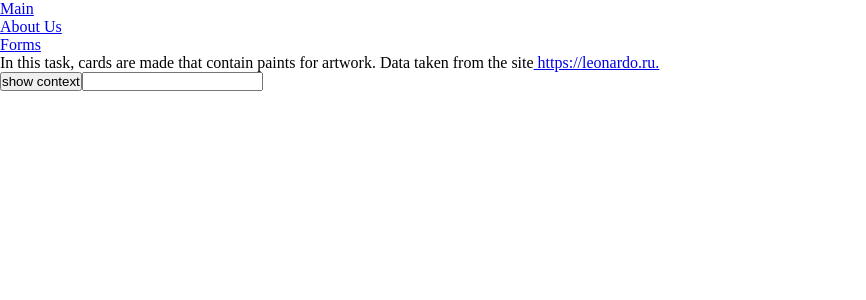
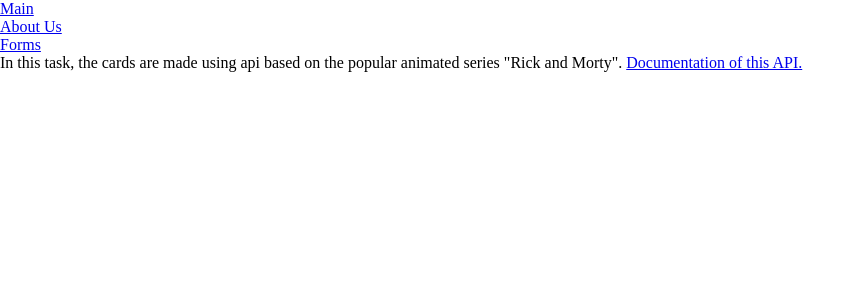
Before and after one commit to ReWired25/RSS-React, a React (Create React App) app in the folder react-tasks/: page /about-us in a window 1280 px wide. Shown: the top 300 px of the page, without its empty margins (0-866 px from the left). Built offline with nearby package versions, Linux system fonts and the light colour scheme.

Commit message:
fix: clear test context, change about page content

```diff
--- a/react-tasks/src/App.tsx
+++ b/react-tasks/src/App.tsx
@@ -1,49 +1,11 @@
-import React, { useReducer } from 'react';
+import React from 'react';
 
 import RoutesPages from 'components/RoutesPages';
 
 import { pagesForRoutes } from 'constants/RoutesPages';
 
-interface Iaction {
-  type: string;
-}
-
-interface IstateObject {
-  value: string;
-}
-
-export interface Icontext {
-  state: IstateObject;
-  dispatch: React.Dispatch<Iaction>;
-}
-
-const reducer = (state: IstateObject, action: Iaction) => {
-  switch (action.type) {
-    case 'num':
-      return { ...state, value: 'its num' };
-    case 'str':
-      return { ...state, value: 'its string' };
-    case 'clear':
-      return { ...state, value: 'its clear' };
-    default:
-      return state;
-  }
-};
-
-const currentState = {
-  value: 'standart',
-};
-
-export const TestContext = React.createContext<Icontext | null>(null);
-
 const App = () => {
-  const [state, dispatch] = useReducer(reducer, currentState);
-
-  return (
-    <TestContext.Provider value={{ state, dispatch }}>
-      <RoutesPages pages={pagesForRoutes} />
-    </TestContext.Provider>
-  );
+  return <RoutesPages pages={pagesForRoutes} />;
 };
 
 export default App;
--- a/react-tasks/src/pages/AboutUs/index.tsx
+++ b/react-tasks/src/pages/AboutUs/index.tsx
@@ -1,29 +1,16 @@
-import React, { useContext } from 'react';
+import React from 'react';
 
 import { AboutInfo } from './types';
 
-import { TestContext, Icontext } from 'App';
-
 const AboutUs = () => {
-  const context = useContext(TestContext) as Icontext;
-
-  const handleInputChange = (e: React.ChangeEvent<HTMLInputElement>) => {
-    const value = e.target.value;
-    if (!value) return context.dispatch({ type: 'clear' });
-    if (isNaN(+value)) return context.dispatch({ type: 'str' });
-    if (typeof +value === 'number') return context.dispatch({ type: 'num' });
-  };
-
   return (
     <>
       <p className="about-page-info">
         {AboutInfo.text}
-        <a className="about-page-link" href="https://leonardo.ru" target="_blank" rel="noreferrer">
-          {AboutInfo.aboutUrl}
+        <a className="about-page-link" href={AboutInfo.aboutUrl} target="_blank" rel="noreferrer">
+          {AboutInfo.linkText}
         </a>
       </p>
-      <button onClick={() => console.log(context.state.value)}>show context</button>
-      <input type="text" onChange={(e) => handleInputChange(e)} />
     </>
   );
 };
--- a/react-tasks/src/pages/AboutUs/types.ts
+++ b/react-tasks/src/pages/AboutUs/types.ts
@@ -1,4 +1,5 @@
 export enum AboutInfo {
-  text = 'In this task, cards are made that contain paints for artwork. Data taken from the site',
-  aboutUrl = ' https://leonardo.ru.',
+  text = 'In this task, the cards are made using api based on the popular animated series "Rick and Morty". ',
+  linkText = 'Documentation of this API.',
+  aboutUrl = 'https://rickandmortyapi.com/documentation/',
 }
```
